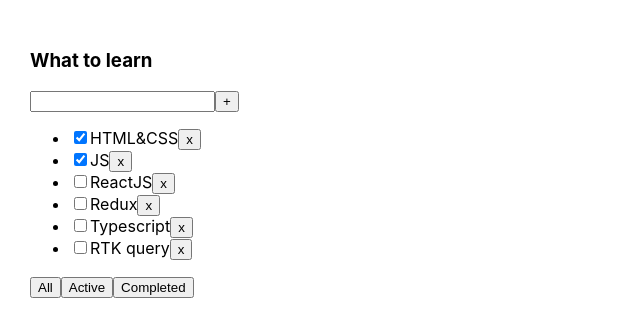
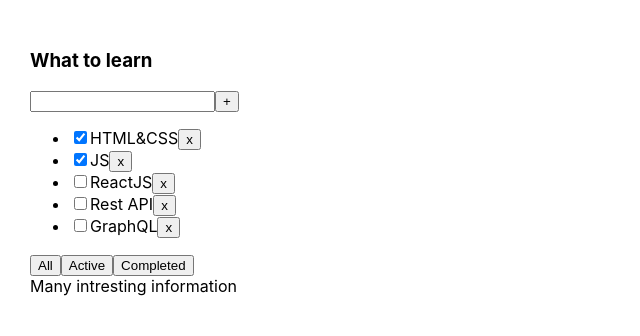
Before and after one commit to EgoshinVA/1-todolist, a React (Create React App) app: page / in a window 1280 px wide. Shown: the top 336 px of the page, without its empty margins (0-640 px from the left). Built offline with nearby package versions, Linux system fonts and the light colour scheme.

Commit message:
todolist 3 week homework

```diff
--- a/src/App.tsx
+++ b/src/App.tsx
@@ -1,56 +1,47 @@
+import React, {useState} from 'react';
 import './App.css';
-import {Todolist} from "./Todolist";
-import {useState} from "react";
-import {v1} from "uuid";
+import {Todolist} from './Todolist';
+import {v1} from 'uuid';
 
-export type TaskType = {
-    id: string
-    title: string
-    isDone: boolean
-}
 
-export type FilterValuesType = 'all' | 'active' | 'completed'
+export type FilterValuesType = "all" | "active" | "completed";
 
 function App() {
-    const [tasks, setTasks] = useState<TaskType[]>([
-        {id: v1(), title: 'HTML&CSS', isDone: true},
-        {id: v1(), title: 'JS', isDone: true},
-        {id: v1(), title: 'ReactJS', isDone: false},
-        {id: v1(), title: 'Redux', isDone: false},
-        {id: v1(), title: 'Typescript', isDone: false},
-        {id: v1(), title: 'RTK query', isDone: false},
-    ])
 
-    const [filter, setFilter] = useState<FilterValuesType>('all')
+    let [tasks, setTasks] = useState([
+        {id: v1(), title: "HTML&CSS", isDone: true},
+        {id: v1(), title: "JS", isDone: true},
+        {id: v1(), title: "ReactJS", isDone: false},
+        {id: v1(), title: "Rest API", isDone: false},
+        {id: v1(), title: "GraphQL", isDone: false},
+    ]);
 
-    const removeTask = (taskId: string) => {
-        const filteredTasks = tasks.filter((task) => {
-            return task.id !== taskId
-        })
-        setTasks(filteredTasks)
+    function removeTask(id: string) {
+        let filteredTasks = tasks.filter(t => t.id != id);
+        setTasks(filteredTasks);
     }
 
-    const addTask = (title: string) => {
-        setTasks([...tasks, {id: v1(), title: title, isDone: false}])
+    function addTask(title: string) {
+        let task = {id: v1(), title: title, isDone: false};
+        let newTasks = [task, ...tasks];
+        setTasks(newTasks);
     }
 
-    const changeFilter = (filter: FilterValuesType) => {
-        setFilter(filter)
+    let [filter, setFilter] = useState<FilterValuesType>("all");
+
+    let tasksForTodolist = tasks;
+
+    if (filter === "active") {
+        tasksForTodolist = tasks.filter(t => t.isDone === false);
+    }
+    if (filter === "completed") {
+        tasksForTodolist = tasks.filter(t => t.isDone === true);
     }
 
-    let tasksForTodolist = tasks
+    function changeFilter(value: FilterValuesType) {
+        setFilter(value);
+    }
 
-    switch (filter){
-        case "active":
-            tasksForTodolist = tasks.filter(task => !task.isDone)
-            break
-        case "completed":
-            tasksForTodolist = tasks.filter(task => task.isDone)
-            break
-        default:
-            tasksForTodolist = tasks
-            break
-    }
 
     return (
         <div className="App">
@@ -58,10 +49,100 @@
                       tasks={tasksForTodolist}
                       removeTask={removeTask}
                       changeFilter={changeFilter}
-                      addTask={addTask}
-            />
+                      addTask={addTask}>
+                <div>
+                    <div>Many intresting information</div>
+                </div>
+            </Todolist>
         </div>
     );
 }
 
 export default App;
+
+
+//-------------------------------------------------------------------------------------------------------
+//
+// export type FilterValuesType = "all" | "active" | "completed";
+//
+// function App() {
+//
+//     let [tasks, setTasks] = useState([
+//         {id: v1(), title: "HTML&CSS", isDone: true},
+//         {id: v1(), title: "JS", isDone: true},
+//         {id: v1(), title: "ReactJS", isDone: false},
+//         {id: v1(), title: "Rest API", isDone: false},
+//         {id: v1(), title: "GraphQL", isDone: false},
+//     ]);
+//
+//     function removeTask(id: string) {
+//         let filteredTasks = tasks.filter(t => t.id != id);
+//         setTasks(filteredTasks);
+//     }
+//
+//     function addTask(title: string) {
+//         let task = {id: v1(), title: title, isDone: false};
+//         let newTasks = [task, ...tasks];
+//         setTasks(newTasks);
+//     }
+//
+//     let [filter, setFilter] = useState<FilterValuesType>("all");
+//
+//     let tasksForTodolist = tasks;
+//
+//     if (filter === "active") {
+//         tasksForTodolist = tasks.filter(t => t.isDone === false);
+//     }
+//     if (filter === "completed") {
+//         tasksForTodolist = tasks.filter(t => t.isDone === true);
+//     }
+//
+//     function changeFilter(value: FilterValuesType) {
+//         setFilter(value);
+//     }
+//
+//
+//     return (
+//         <div className="App">
+//             <Todolist title="What to learn"
+//                       tasks={tasksForTodolist}
+//                       removeTask={removeTask}
+//                       changeFilter={changeFilter}
+//                       addTask={addTask}>
+//                 <div>
+//                     <div>Many intresting information</div>
+//                     <div>Many intresting information</div>
+//                     <div>Many intresting information</div>
+//                     <div>Many intresting information</div>
+//                     <div>Many intresting information</div>
+//                 </div>
+//             </Todolist>
+//
+//             <Todolist title="What to learn"
+//                       tasks={tasksForTodolist}
+//                       removeTask={removeTask}
+//                       changeFilter={changeFilter}
+//                       addTask={addTask}>
+//                 <div>
+//                     <div>A lot of boring information</div>
+//                     <div>A lot of boring information</div>
+//                     <div>A lot of boring information</div>
+//                     <input placeholder={'A lot of boring information'}/>
+//                     <div>
+//                         <button>Boring Button 1</button>
+//                         <button>Boring Button 2</button>
+//                         <button>Boring Button 3</button>
+//                     </div>
+//                 </div>
+//             </Todolist>
+//
+//             <Todolist title="What to learn"
+//                       tasks={tasksForTodolist}
+//                       removeTask={removeTask}
+//                       changeFilter={changeFilter}
+//                       addTask={addTask}/>
+//         </div>
+//     );
+// }
+//
+// export default App;
--- a/src/Todolist.tsx
+++ b/src/Todolist.tsx
@@ -1,68 +1,160 @@
-import {FilterValuesType, TaskType} from "./App";
-import {Button} from "./Button";
-import {ChangeEvent, useRef, useState} from "react";
+import React, {ChangeEvent, KeyboardEvent, useRef, useState} from 'react';
+import {FilterValuesType} from './App';
+
+type TaskType = {
+    id: string
+    title: string
+    isDone: boolean
+}
 
 type PropsType = {
     title: string
-    tasks: TaskType[]
+    tasks: Array<TaskType>
     removeTask: (taskId: string) => void
-    changeFilter: (filter: FilterValuesType) => void
+    changeFilter: (value: FilterValuesType) => void
     addTask: (title: string) => void
+    children?:React.ReactNode
 }
 
-export const Todolist = ({title, tasks, removeTask, changeFilter, addTask}: PropsType) => {
+export const Todolist:React.FC<PropsType> = ({children, ...props}) => {
+    let onChangeRef = useRef<HTMLInputElement>(null)
 
-    // const inputRef = useRef<HTMLInputElement>(null)
+    const addTask = () => {
+        if (onChangeRef.current) {
+            props.addTask(onChangeRef.current.value);
+            onChangeRef.current.value = ''
+        }
+    }
 
-    // const onCLickAddTaskHandler = () => {
-    //     if (inputRef.current) {
-    //         addTask(inputRef.current.value)
-    //         inputRef.current.value = ''
-    //     }
+    // const onChangeHandler = (e: ChangeEvent<HTMLInputElement>) => {
+    //     setTitle(e.currentTarget.value)
     // }
 
-    const [newTitle, setNewTitle] = useState('')
 
-    const changeTitle = (e: ChangeEvent<HTMLInputElement>) => {
-        setNewTitle(e.currentTarget.value)
+    const onKeyPressHandler = (e: KeyboardEvent<HTMLInputElement>) => {
+        if (e.key === 'Enter') {
+            addTask();
+        }
     }
 
-    const onCLickAddTaskHandler = () => {
-        addTask(newTitle)
-        setNewTitle('')
-    }
+    const onAllClickHandler = () => props.changeFilter("all");
+    const onActiveClickHandler = () => props.changeFilter("active");
+    const onCompletedClickHandler = () => props.changeFilter("completed");
 
-    const onKeyPressHandler = (e: React.KeyboardEvent<HTMLInputElement>) => {
-        e.key === 'Enter' && onCLickAddTaskHandler()
-    }
+    return <div>
+        <h3>{props.title}</h3>
+        <div>
+            <input
+                // value={title}
+                // onChange={ onChangeHandler }
+                ref={onChangeRef}
+                onKeyPress={onKeyPressHandler}
+            />
+            <button onClick={addTask}>+</button>
+        </div>
+        <ul>
+            {
+                props.tasks.map(t => {
 
-    return (
+                    const onClickHandler = () => props.removeTask(t.id)
+
+                    return <li key={t.id}>
+                        <input type="checkbox" checked={t.isDone}/>
+                        <span>{t.title}</span>
+                        <button onClick={onClickHandler}>x</button>
+                    </li>
+                })
+            }
+        </ul>
         <div>
-            <h3>{title}</h3>
-            <div>
-                <input value={newTitle} onChange={changeTitle} onKeyPress={onKeyPressHandler}/>
-                <Button title={'+'} onClick={onCLickAddTaskHandler}/>
-            </div>
-            {
-                tasks.length === 0
-                    ? <p>Тасок нет</p>
-                    : <ul>
-                        {tasks.map(task => {
-                            return (
-                                <li key={task.id}>
-                                    <input type="checkbox" checked={task.isDone}/>
-                                    <span>{task.title}</span>
-                                    <Button title={'x'} onClick={() => removeTask(task.id)}/>
-                                </li>
-                            )
-                        })}
-                    </ul>
-            }
-            <div>
-                <Button title={'All'} onClick={() => changeFilter('all')}/>
-                <Button title={'Active'} onClick={() => changeFilter('active')}/>
-                <Button title={'Completed'} onClick={() => changeFilter('completed')}/>
-            </div>
+            <button onClick={onAllClickHandler}>All</button>
+            <button onClick={onActiveClickHandler}>Active</button>
+            <button onClick={onCompletedClickHandler}>Completed</button>
         </div>
-    )
+        {children}
+    </div>
 }
+
+
+//----------------------------------------------------------------------------------
+// import React, {ChangeEvent, KeyboardEvent, useRef, useState} from 'react';
+// import {FilterValuesType} from './App';
+// import {useAutoAnimate} from "@formkit/auto-animate/react";
+//
+// type TaskType = {
+//     id: string
+//     title: string
+//     isDone: boolean
+// }
+//
+// type PropsType = {
+//     title: string
+//     tasks: Array<TaskType>
+//     removeTask: (taskId: string) => void
+//     changeFilter: (value: FilterValuesType) => void
+//     addTask: (title: string) => void
+//     children?:React.ReactNode
+// }
+//
+// export const Todolist:React.FC<PropsType>=({children, ...props}) =>{
+//     const [listRef] = useAutoAnimate<HTMLUListElement>()
+//     let onChangeRef = useRef<HTMLInputElement>(null)
+//     //let [title, setTitle] = useState("")
+//
+//     const addTask = () => {
+//         // props.addTask(title);
+//         // setTitle("");
+//         if (onChangeRef.current) {
+//             props.addTask(onChangeRef.current.value)
+//             onChangeRef.current.value = ''
+//         }
+//     }
+//
+//     // const onChangeHandler = (e: ChangeEvent<HTMLInputElement>) => {
+//     //     setTitle(e.currentTarget.value)
+//     // }
+//
+//
+//     const onKeyPressHandler = (e: KeyboardEvent<HTMLInputElement>) => {
+//         if (e.key === 'Enter') {
+//             addTask();
+//         }
+//     }
+//
+//     const onAllClickHandler = () => props.changeFilter("all");
+//     const onActiveClickHandler = () => props.changeFilter("active");
+//     const onCompletedClickHandler = () => props.changeFilter("completed");
+//
+//     return <div>
+//         <h3>{props.title}</h3>
+//         <div>
+//             <input
+//                 //value={title}
+//                 // onChange={ onChangeHandler }
+//                 ref={onChangeRef}
+//                 onKeyPress={onKeyPressHandler}
+//             />
+//             <button onClick={addTask}>+</button>
+//         </div>
+//         <ul ref={listRef}>
+//             {
+//                 props.tasks.map(t => {
+//
+//                     const onClickHandler = () => props.removeTask(t.id)
+//
+//                     return <li key={t.id} >
+//                         <input type="checkbox" checked={t.isDone}/>
+//                         <span>{t.title}</span>
+//                         <button onClick={onClickHandler}>x</button>
+//                     </li>
+//                 })
+//             }
+//         </ul>
+//         <div>
+//             <button onClick={onAllClickHandler}>All</button>
+//             <button onClick={onActiveClickHandler}>Active</button>
+//             <button onClick={onCompletedClickHandler}>Completed</button>
+//         </div>
+//         {children}
+//     </div>
+// }
```
Also changed, not shown: src/App.css (+17 -0 lines), src/index.tsx (+9 -9 lines).
